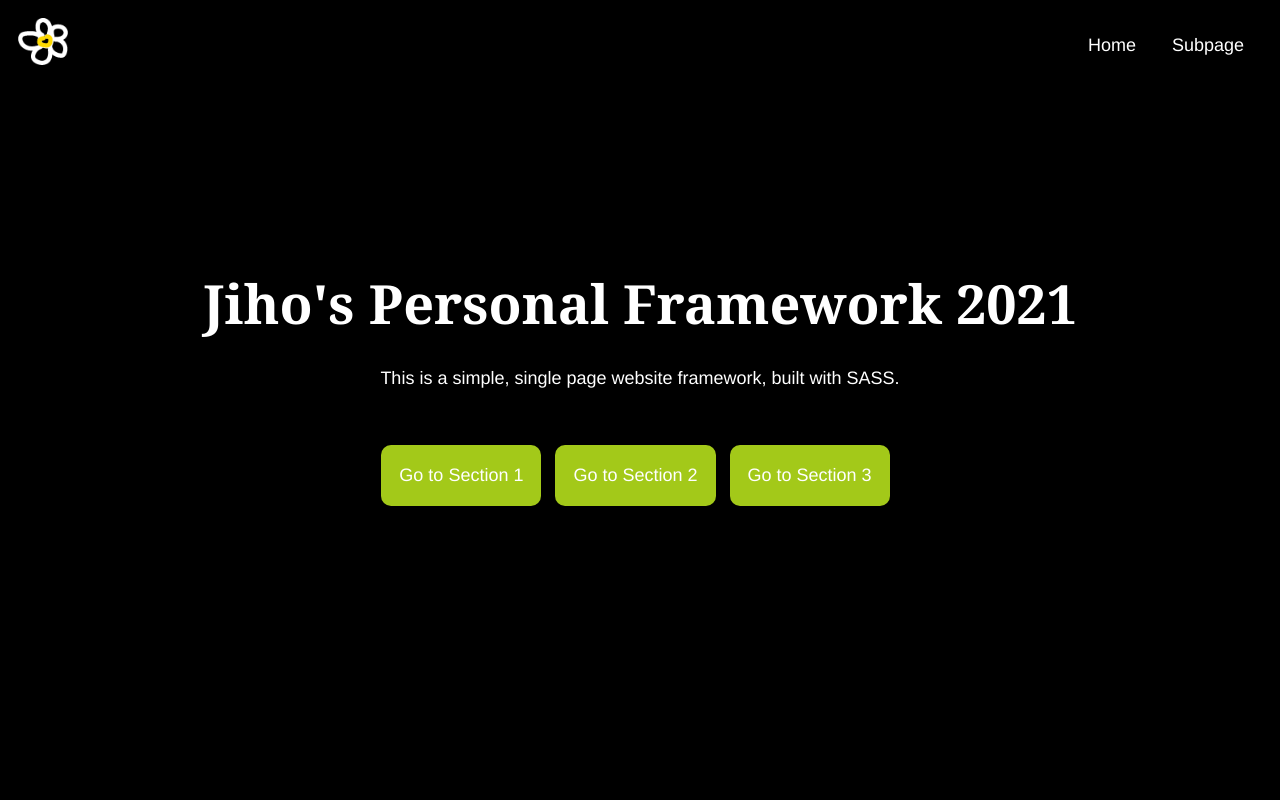
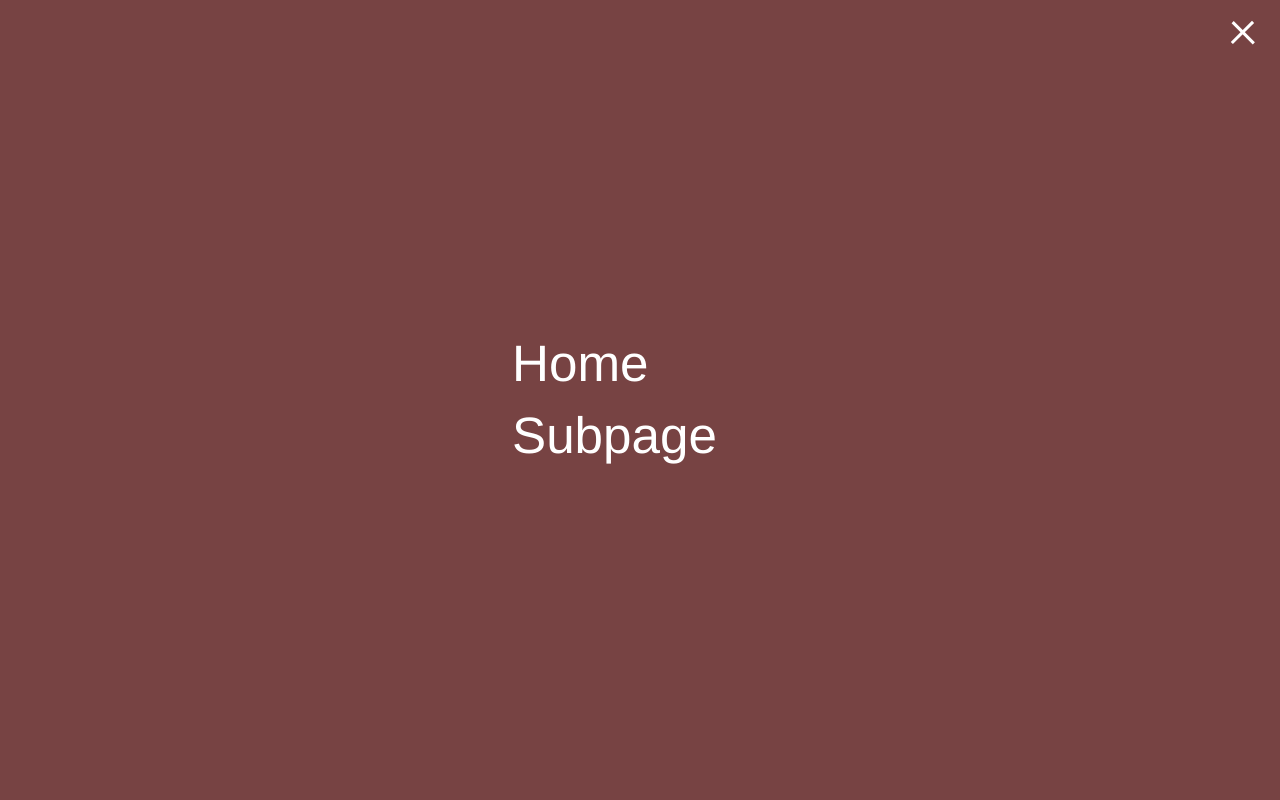
Before and after one commit to jihohannma/personalframework, a plain HTML site: page index.html in a window 1280 px wide. Shown: the top 800 px of the page. Drawn offline with Linux system fonts and the light colour scheme; a web font is replaced by a local one.

Commit message:
personal framework part 2

```diff
--- a/index.html
+++ b/index.html
@@ -22,7 +22,16 @@
             </div>
             <h1 class="hide-visually"><a href="#">My Framework</a></h1>
         </div>
-        <nav class="site-nav">
+        <nav class="site-nav" data-navstate="open">
+            <h2 class="menu-button">
+                <span class="hide-visually">Menu</span>
+                <svg width="30" height="30">
+                    <title>Menu</title>
+                    <rect id="menubar-top" y="0" width="30" height="3"></rect>
+                    <rect id="menubar-middle" y="8" width="30" height="3"></rect>
+                    <rect id="menubar-bottom" y="16" width="30" height="3"></rect>
+                </svg>
+            </h2>
             <ul>
                 <li><a href="index.html">Home</a></li>
                 <li><a href="subpage.html">Subpage</a></li>
@@ -109,6 +118,9 @@
         var scroll = new SmoothScroll('a[href*="#"]');
     </script>
 
+    <!-- MAIN JS -->
+    <script src="js/script.js"></script>
+
 
 </body>
 </html>
--- /dev/null
+++ b/js/script.js
@@ -0,0 +1,13 @@
+
+// OVERLAY NAV MENU SHOW HIDE
+
+const mymenubutton = document.querySelector('.menu-button');
+const mysitenav = document.querySelector('.site-header .site-nav');
+
+mymenubutton.onclick = function() {
+    if (mysitenav.getAttribute('data-navstate') === 'open') {
+        mysitenav.setAttribute('data-navstate', 'closed')
+    }   else {
+        mysitenav.setAttribute('data-navstate', 'open')
+    }
+};
--- /dev/null
+++ b/scss/partials/_sitenav.scss
@@ -0,0 +1,96 @@
+/* SITE-HEADER SITE-NAV */
+.site-header .site-nav {
+
+    .menu-button {
+        position: absolute;
+        top: .75em;
+        right: .75em;
+        color: white;
+        margin: 0;
+        font-size: 1.5em;
+        line-height: 1;
+        z-index: 20;
+        cursor: pointer;
+
+
+        svg {
+            fill: white;
+            rect{
+            transition: .3s all ease-out;
+            }
+        }
+    }
+
+    ul {
+        margin: 0;
+        padding: 0;
+        list-style: none;
+        background-color: rgb(119, 67, 67);
+        position: fixed;
+        top:0;
+        right:0;
+        width: 100%;
+        height: 100vh;
+        display: flex;
+        flex-direction: column;
+        align-items: center;
+        justify-content: center;
+        transform: translate(100%,0);
+        transition: .3s all ease-out;
+    }
+
+    li {
+        font-size: 4vw;
+        min-width: 20vw;
+        transform: translate(10%,0);
+        transition: .3s all ease-out .3s;
+        opacity: 0;
+    }
+
+    &[data-navstate="open"] {
+
+        .menu-button {
+            position: fixed;
+        }
+
+        #menubar-top {
+            transform-origin: center;
+            transform: translate(7px,7px) rotate(-45deg);
+        }
+
+        #menubar-middle {
+            opacity: 0;
+        }
+
+        #menubar-bottom {
+            transform-origin: center;
+            transform: translate(0,-4px) rotate(45deg);
+        }
+
+        ul {
+            transform: translate(0,0);
+        }
+        li {
+            transform: translate(0,0);
+            opacity: 1;
+        }
+    }
+
+}
+
+
+/* FOOTER SITE-NAV */
+.site-footer .site-nav {
+    ul {
+        margin: 0;
+        padding: 0;
+        list-style: none;
+        display: flex;
+    }
+
+    a {
+        display: inline-block;
+        padding: 1em;
+        line-height: 1;
+    }
+}
--- a/scss/partials/_structure.scss
+++ b/scss/partials/_structure.scss
@@ -43,22 +43,6 @@
     }
 }
 
-/* SITE-NAV */
-.site-nav {
-    ul {
-        margin: 0;
-        padding: 0;
-        list-style: none;
-        display: flex;
-    }
-
-    a {
-        display: inline-block;
-        padding: 1em;
-        line-height: 1;
-    }
-}
-
 section {
     padding: 6em 0;
     min-height: 100vh;
--- a/scss/style.scss
+++ b/scss/style.scss
@@ -29,3 +29,4 @@ $breakpoint-large: 1250px;
 @import "partials/layout";
 @import "partials/grid";
 @import "partials/structure";
+@import "partials/sitenav";
```
Also changed, not shown: css/style.css.
